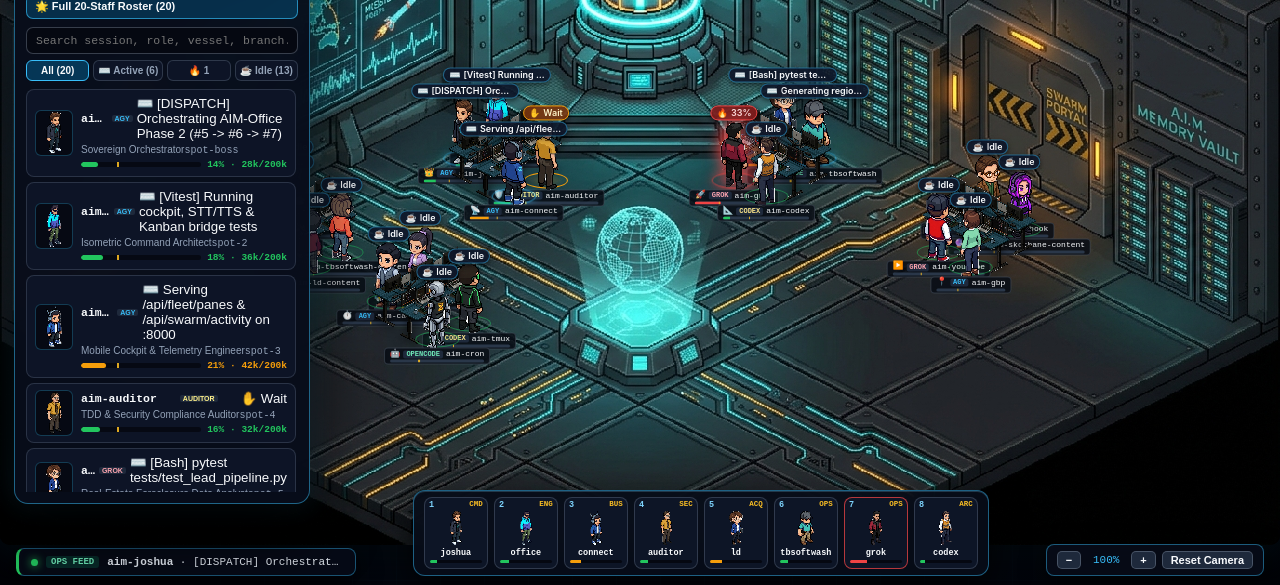
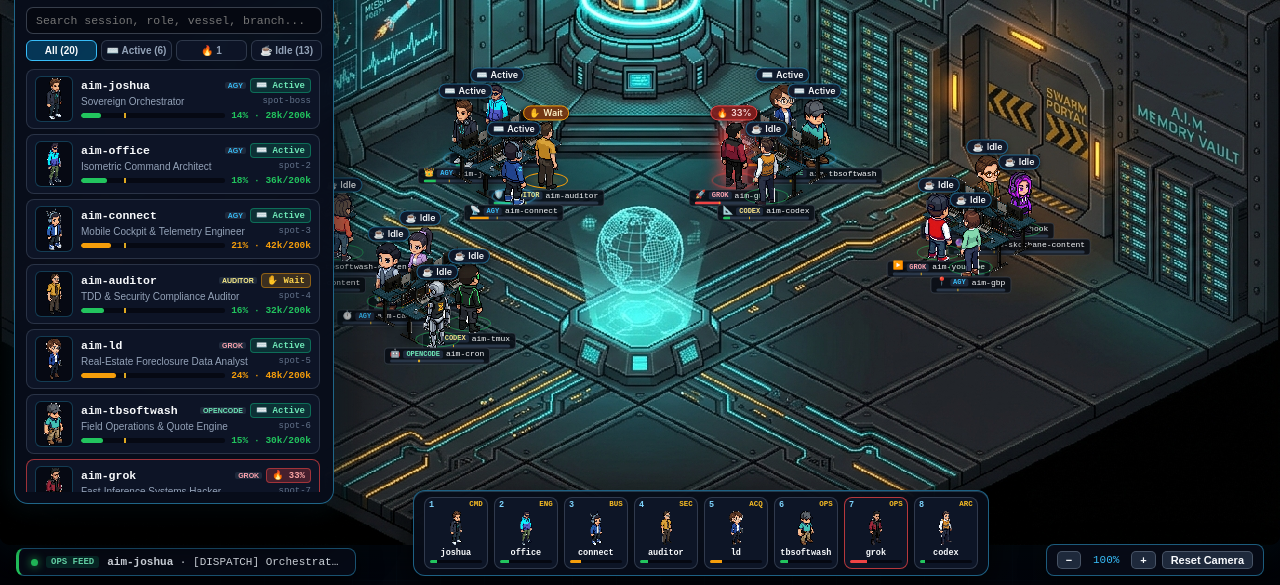
Before and after one commit to BrianV1981/aim-office, a React (Vite) app: page / in a window 1280 px wide. Shown: the part 212-797 px from the top of the page. Built offline with nearby package versions, Linux system fonts and the light colour scheme; no server answers.

Commit message:
fix(roster): eliminate false-positive Active status on idle AGY panes and prevent status chip from truncating agent names (#16)

```diff
--- a/src/components/AgentStaffRoster.tsx
+++ b/src/components/AgentStaffRoster.tsx
@@ -508,13 +508,17 @@ export const AgentStaffRoster: React.FC<AgentStaffRosterProps> = ({
 
               <div className="staff-row-main">
                 <div className="staff-row-top">
-                  <span className="staff-row-session">{char.sessionName}</span>
-                  <span className={`vessel-chip vessel-${char.vessel.toLowerCase()}`}>
-                    {char.vessel}
+                  <span className="staff-row-session" title={char.sessionName}>
+                    {char.sessionName}
                   </span>
-                  <span className={`staff-status-chip tone-${badge.tone}`}>
-                    {badge.emoji} {badge.label}
-                  </span>
+                  <div className="staff-row-badges">
+                    <span className={`vessel-chip vessel-${char.vessel.toLowerCase()}`}>
+                      {char.vessel}
+                    </span>
+                    <span className={`staff-status-chip tone-${badge.tone}`}>
+                      {badge.emoji} {badge.label}
+                    </span>
+                  </div>
                 </div>
 
                 <div className="staff-row-role">
--- a/src/components/CharacterActor.tsx
+++ b/src/components/CharacterActor.tsx
@@ -44,7 +44,7 @@ export function resolveOverheadStatusBadge(character: OfficeCharacter): {
   if (character.status === 'COURIER' || character.courierTargetSession) {
     return {
       emoji: '📨',
-      label: character.speechBubble || `-> ${character.courierTargetSession ?? 'peer'}`,
+      label: `-> ${character.courierTargetSession ?? 'peer'}`,
       tone: 'courier',
     }
   }
@@ -65,7 +65,7 @@ export function resolveOverheadStatusBadge(character: OfficeCharacter): {
   if (character.status === 'THINKING' || character.status === 'TOOL_EXEC') {
     return {
       emoji: '⌨️',
-      label: character.activeToolPill || 'Working',
+      label: 'Active',
       tone: 'info',
     }
   }
--- a/src/server/officeBridge.ts
+++ b/src/server/officeBridge.ts
@@ -423,19 +423,28 @@ export function parsePaneScrollbackTelemetry(
     .map((l) => l.trim())
     .filter((l) => l.length > 0 && !/^[─━═]+$/.test(l))
 
-  const tailText = lines.slice(-12).join('\n')
+  const footerText = lines.slice(-4).join('\n')
+  const lastLine = lines[lines.length - 1] || ''
+  const isIdleAtAgyPrompt = lastLine.startsWith('? for shortcuts')
+
   let status = 'IDLE'
   if (contextPct >= 30) {
     status = 'AMNESIA'
-  } else if (
-    /[⠋⠙⠹⠸⠼⠴⠦⠧⠇⠏⢿⣻⣽⣾⣷⣯⣟]/.test(tailText) ||
-    /Generating|Working\.{2,}|Thinking\.{2,}|Running command|Executing|●\s+\w+\(/i.test(tailText)
-  ) {
-    status = 'TOOL_EXEC'
-  } else if (/yes\/no|\?\s*$|Proceed|confirm/i.test(tailText)) {
-    status = 'WAITING'
-  } else if (/esc to cancel|ctrl\+c to interrupt/i.test(tailText)) {
-    status = 'THINKING'
+  } else if (!isIdleAtAgyPrompt) {
+    if (
+      /[⠋⠙⠹⠸⠼⠴⠦⠧⠇⠏⢿⣻⣽⣾⣷⣯⣟]/.test(footerText) ||
+      /Running command\.{2,}|Executing\.{2,}|○\s+\w+\(/i.test(footerText)
+    ) {
+      status = 'TOOL_EXEC'
+    } else if (/\(yes\/no\)|\[y\/n\]|\[Y\/n\]/i.test(footerText)) {
+      status = 'WAITING'
+    } else if (
+      /esc to cancel|ctrl\+c to interrupt|Working\.{2,}|Thinking\.{2,}|Generating\.{2,}/i.test(
+        footerText
+      )
+    ) {
+      status = 'THINKING'
+    }
   }
 
   const meaningfulLines = lines.filter(
--- a/src/styles/office.css
+++ b/src/styles/office.css
@@ -1716,7 +1716,7 @@ body {
   position: fixed;
   top: 64px;
   left: 14px;
-  width: 296px;
+  width: 320px;
   max-width: calc(100vw - 28px);
   max-height: calc(100vh - 148px);
   z-index: 3000;
@@ -1932,10 +1932,13 @@ body {
   display: flex;
   align-items: center;
   justify-content: space-between;
-  gap: 4px;
+  gap: 6px;
+  min-width: 0;
 }
 
 .staff-row-session {
+  flex: 1;
+  min-width: 0;
   font-family: monospace;
   font-size: 11.5px;
   font-weight: 700;
@@ -1952,50 +1955,59 @@ body {
   flex-shrink: 0;
 }
 
-.staff-cli-badge {
+.staff-status-chip {
   padding: 1px 5px;
   border-radius: 4px;
   font-size: 9px;
   font-family: monospace;
   font-weight: 700;
-  background: rgba(30, 41, 59, 0.95);
-  border: 1px solid rgba(148, 163, 184, 0.3);
-  color: #cbd5e1;
-}
-
-.staff-status-dot {
-  padding: 1px 5px;
-  border-radius: 4px;
-  font-size: 8.5px;
-  font-family: monospace;
-  font-weight: 700;
+  white-space: nowrap;
+  flex-shrink: 0;
   background: rgba(15, 23, 42, 0.9);
+  border: 1px solid rgba(148, 163, 184, 0.25);
   color: #94a3b8;
 }
 
-.staff-status-dot.status-thinking,
-.staff-status-dot.status-tool_exec,
-.staff-status-dot.status-walking {
-  background: rgba(16, 185, 129, 0.2);
+.staff-status-chip.tone-info {
+  background: rgba(16, 185, 129, 0.18);
+  border-color: rgba(16, 185, 129, 0.45);
   color: #6ee7b7;
 }
 
-.staff-status-dot.status-waiting {
+.staff-status-chip.tone-warning {
   background: rgba(245, 158, 11, 0.2);
+  border-color: rgba(245, 158, 11, 0.45);
   color: #fcd34d;
 }
 
-.staff-status-dot.status-amnesia {
-  background: rgba(239, 68, 68, 0.28);
+.staff-status-chip.tone-danger {
+  background: rgba(239, 68, 68, 0.25);
+  border-color: rgba(239, 68, 68, 0.55);
   color: #fca5a5;
 }
 
+.staff-status-chip.tone-courier {
+  background: rgba(251, 191, 36, 0.2);
+  border-color: rgba(251, 191, 36, 0.5);
+  color: #fde68a;
+}
+
 .staff-row-role {
+  display: flex;
+  align-items: center;
+  justify-content: space-between;
+  gap: 6px;
   font-size: 10px;
   color: var(--text-muted);
   overflow: hidden;
   text-overflow: ellipsis;
   white-space: nowrap;
+}
+
+.staff-desk-code {
+  flex-shrink: 0;
+  font-size: 9px;
+  color: #64748b;
 }
 
 .staff-row-context {
```
Also changed, not shown: 1 other file (tests, documents, lock files or other folders).
